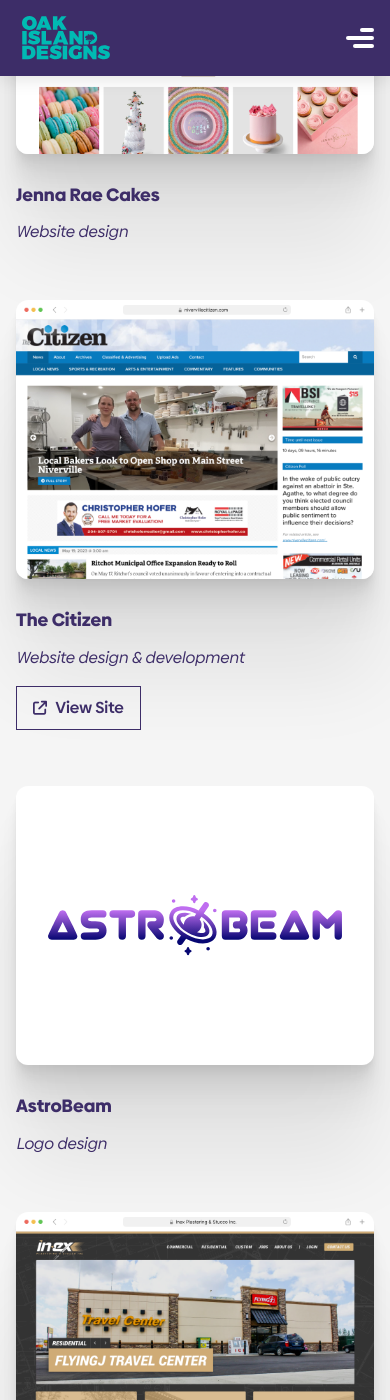
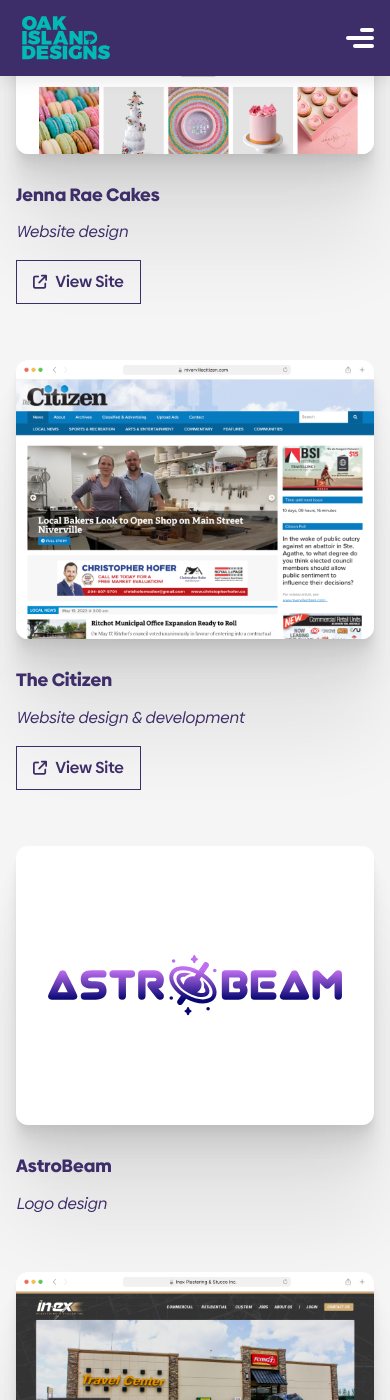
Before and after one commit to OakIslandDesigns/OakIslandDesigns, a Jekyll site: the page built from portfolio.md, in a window 390 px wide and 1400 px high, scrolled down 1943 px. Built offline with Jekyll 4.4.1, drawn with Linux system fonts in a browser that asks for light colours; nearby versions of some CDN libraries.

Commit message:
Adding JRC to portfolio and quick mobile menu style change

```diff
--- a/assets/styles/main.scss
+++ b/assets/styles/main.scss
@@ -459,7 +459,7 @@
   width: 100%;
   height: 100%;
   max-height: calc(var(--doc-height) - $header-height);
-  padding: var(--gap-24) 0;
+  padding: 20% 0;
   background-color: var(--color-secondary);
   opacity: 0;
   visibility: hidden;
--- a/portfolio.md
+++ b/portfolio.md
@@ -54,6 +54,10 @@
       url: /assets/images/client_jenna-rae-cakes_browser.png
     title: Jenna Rae Cakes
     services: Website design
+    link:
+      icon: external-link
+      title: View Site
+      link: https://jennaraecakes.com/
   - type: mockup
     image:
       url: /assets/images/client_the-citizen_browser.png
```
